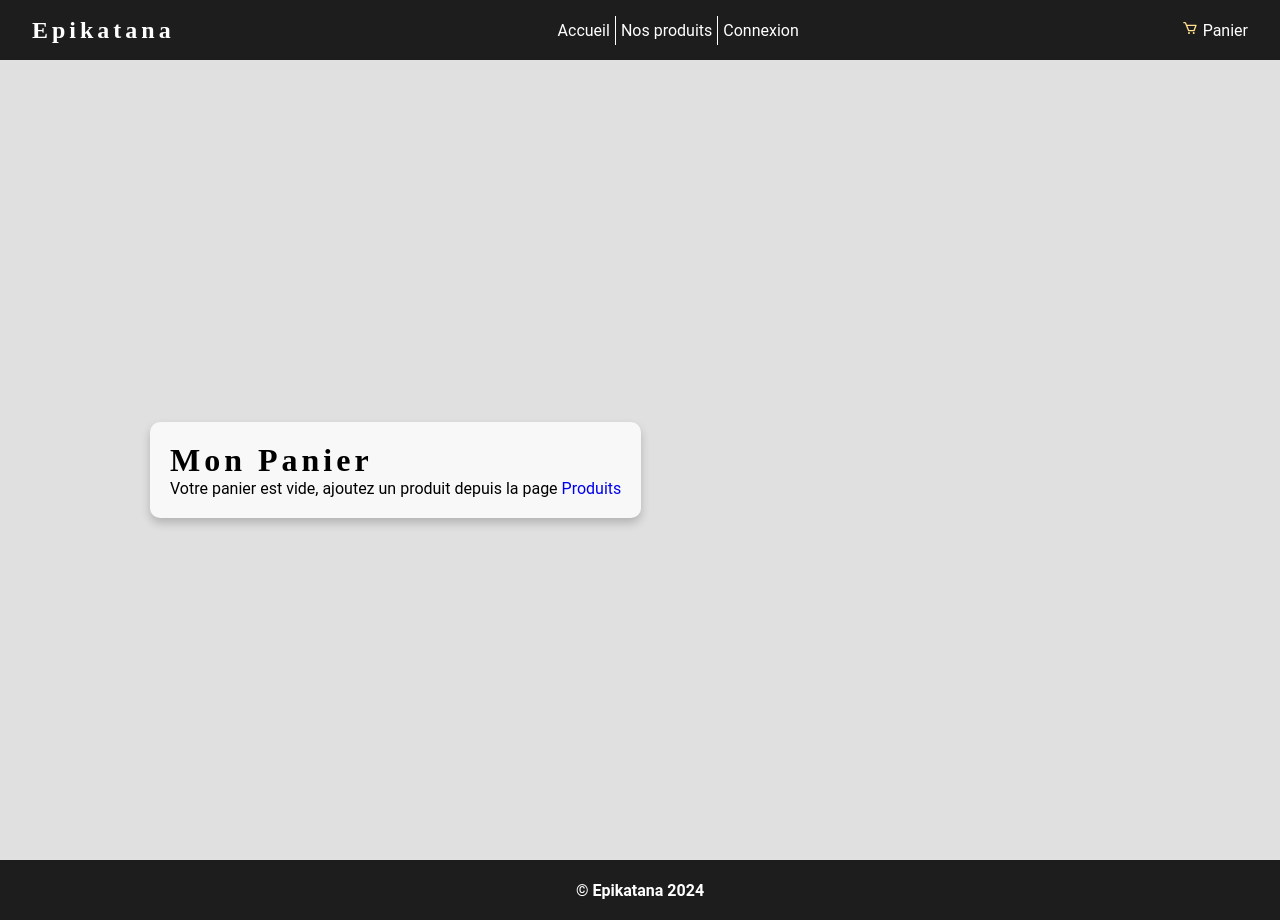
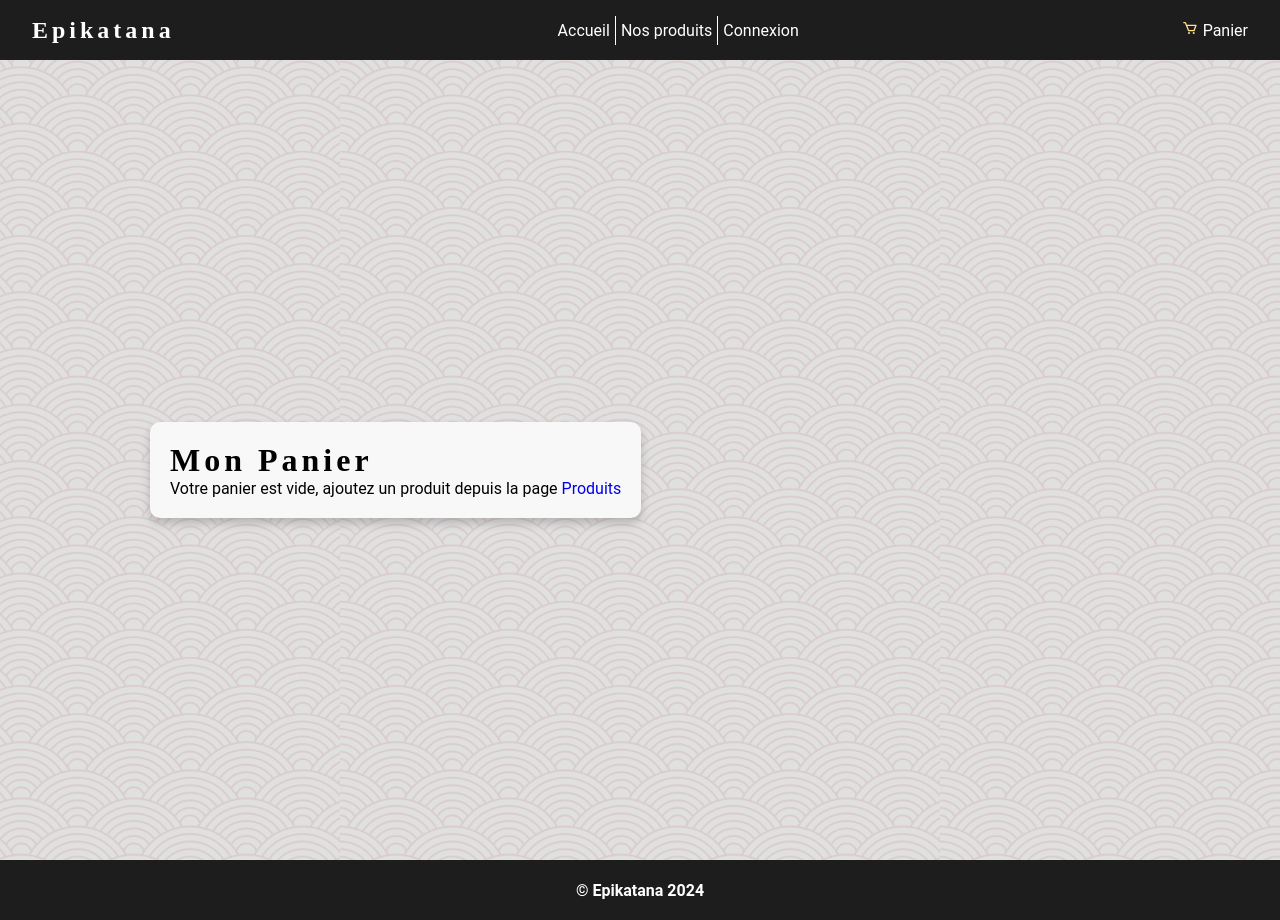
Before and after one commit to Torahime3/Epikatana-webapp, a React (Vite) app in the folder front/: page /carts in a window 1280 px wide. Built offline with nearby package versions, Linux system fonts and the light colour scheme; a web font is replaced by a local one.

Commit message:
fix(Carts): fix the wave background

```diff
--- a/front/src/pages/Carts.tsx
+++ b/front/src/pages/Carts.tsx
@@ -35,6 +35,8 @@ const Carts = () => {
 
   if(cart === undefined){
     return (
+      <>
+        <div className="bg_image_red"> </div>
         <div className="cart_container">
             <div className="cart_wrapper">
                 <div className="cart_section">
@@ -43,6 +45,7 @@ const Carts = () => {
                 </div>
             </div>
         </div>
+      </>
     )
   }
 
```
Lines whose indentation alone changed are shown as unchanged.
